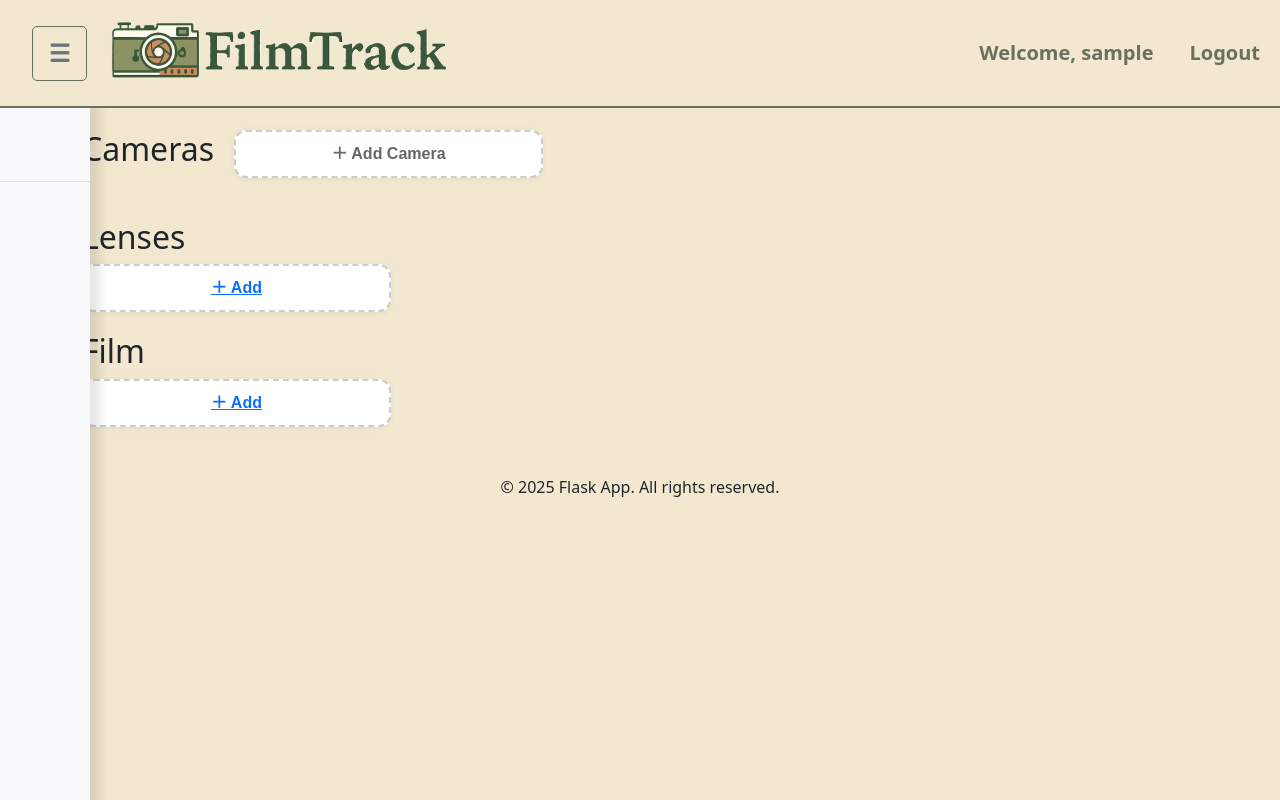
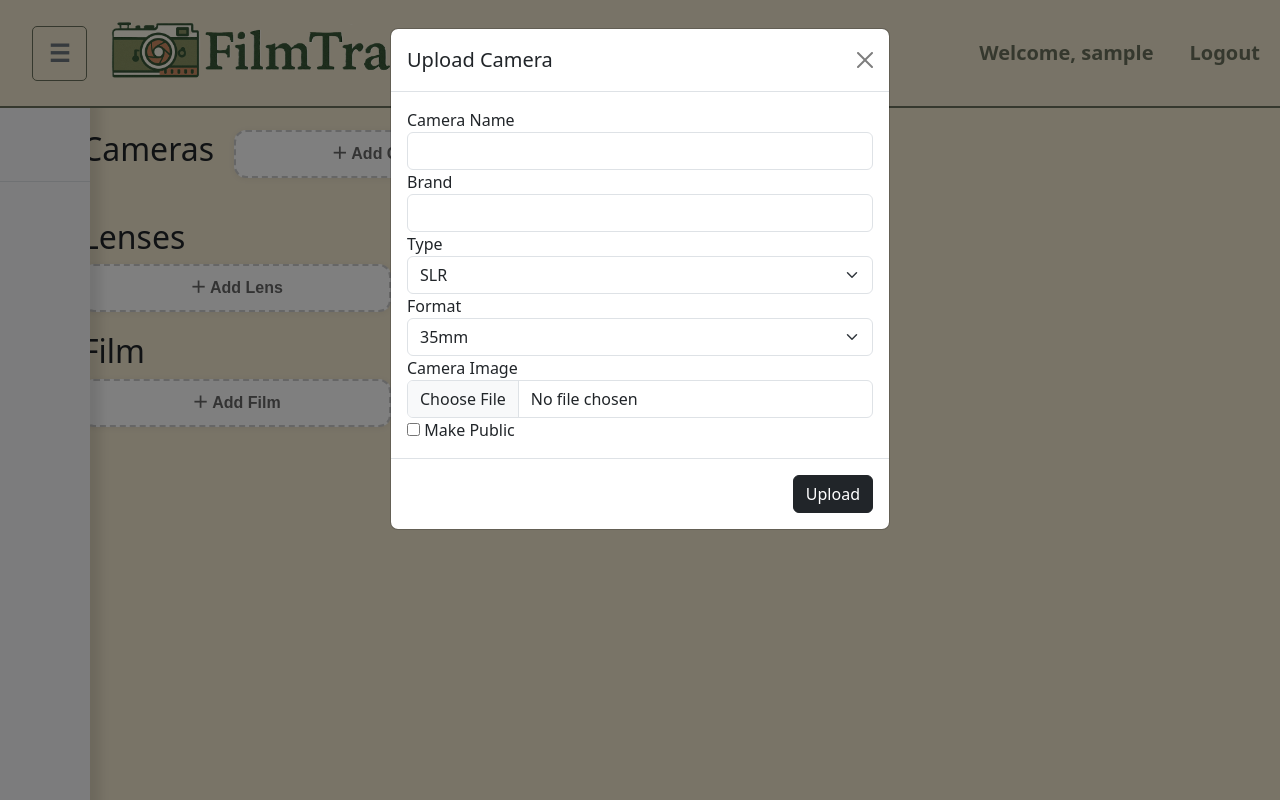
Before and after one commit to zhanzhan-lee/FilmTrack, a Flask app: page /gear in a window 1280 px wide, after a click on "＋ Add Camera". Run offline with Flask 3, Linux system fonts and the light colour scheme; the visitor is signed in with stand-in values (Sample User, id 1); data that the repository does not hold is empty.

Commit message:
feat(upload): add upload modals and dynamic gear list
- Add modals for Camera, Lens, and Film uploads
- Support AJAX form submission
- Auto-refresh gear cards after upload

```diff
--- a/app/routes/gear.py
+++ b/app/routes/gear.py
@@ -1,9 +1,17 @@
 # app/routes/gear.py
 from flask import Blueprint, render_template
+from flask import current_app
 from flask_login import login_required, current_user
 from app.models import Camera, Lens, Film
 from app.forms import CameraForm, LensForm, FilmForm
 from flask import jsonify
+from flask import request
+from werkzeug.utils import secure_filename
+import os
+from app import db
+
+
+
 
 gear = Blueprint('gear', __name__)
 
@@ -71,3 +79,100 @@ def get_film_data():
         }
         for film in films
     ])
+
+
+# _____________________________________________________________________
+
+
+@gear.route('/gear/upload_camera', methods=['POST'])
+@login_required
+def upload_camera():
+    form = CameraForm()
+    if form.validate_on_submit():
+        # 处理图片上传
+        image_file = form.image.data
+        image_path = None
+        if image_file:
+            filename = secure_filename(image_file.filename)
+            save_folder = os.path.join(current_app.static_folder, 'uploads', 'cameras')
+            os.makedirs(save_folder, exist_ok=True)
+            save_path = os.path.join(save_folder, filename)
+            image_file.save(save_path)
+            image_path = f'{filename}'  # 仅存相对路径
+
+        # 添加相机记录
+        new_camera = Camera(
+            name=form.name.data,
+            brand=form.brand.data,
+            type=form.type.data,
+            format=form.format.data,
+            image_path=image_path,
+            is_public=form.is_public.data,
+            user_id=current_user.id
+        )
+        db.session.add(new_camera)
+        db.session.commit()
+
+        return jsonify({'message': 'success'}), 200
+
+    return jsonify({'message': 'form invalid'}), 400
+
+
+@gear.route('/gear/upload_lens', methods=['POST'])
+@login_required
+def upload_lens():
+    form = LensForm()
+    if form.validate_on_submit():
+        image_file = form.image.data
+        image_path = None
+        if image_file:
+            filename = secure_filename(image_file.filename)
+            save_folder = os.path.join(current_app.static_folder, 'uploads', 'lenses')
+            os.makedirs(save_folder, exist_ok=True)
+            save_path = os.path.join(save_folder, filename)
+            image_file.save(save_path)
+            image_path = f'{filename}'
+
+        new_lens = Lens(
+            name=form.name.data,
+            brand=form.brand.data,
+            mount_type=form.mount_type.data,
+            image_path=image_path,
+            is_public=form.is_public.data,
+            user_id=current_user.id
+        )
+        db.session.add(new_lens)
+        db.session.commit()
+        return jsonify({'message': 'success'}), 200
+
+    return jsonify({'message': 'form invalid'}), 400
+
+@gear.route('/gear/upload_film', methods=['POST'])
+@login_required
+def upload_film():
+    form = FilmForm()
+    if form.validate_on_submit():
+        image_file = form.image.data
+        image_path = None
+        if image_file:
+            filename = secure_filename(image_file.filename)
+            save_folder = os.path.join(current_app.static_folder, 'uploads', 'films')
+            os.makedirs(save_folder, exist_ok=True)
+            save_path = os.path.join(save_folder, filename)
+            image_file.save(save_path)
+            image_path = f'{filename}'
+
+        new_film = Film(
+            name=form.name.data,
+            brand=form.brand.data,
+            iso=form.iso.data,
+            format=form.format.data,
+            image_path=image_path,
+            is_public=form.is_public.data,
+            user_id=current_user.id
+        )
+        db.session.add(new_film)
+        db.session.commit()
+        return jsonify({'message': 'success'}), 200
+
+    return jsonify({'message': 'form invalid'}), 400
--- a/app/static/js/gear.js
+++ b/app/static/js/gear.js
@@ -113,3 +113,68 @@ function loadFilms() {
             container.appendChild(addBtn);
         });
 }
+
+// ____________________________________________________________________________________________
+
+
+$(function () {
+    $('#camera-form').on('submit', function (e) {
+      e.preventDefault();
+      const formData = new FormData(this);
+      $.ajax({
+        url: '/gear/upload_camera',
+        type: 'POST',
+        data: formData,
+        contentType: false,
+        processData: false,
+        success: function () {
+          $('#cameraModal').modal('hide');
+          $('#camera-form')[0].reset();  // 清空表单
+          loadCameras();  // 🔁 实时刷新
+        },
+        error: function () {
+          alert("Upload failed.");
+        }
+      });
+    });
+  });
+
+  $('#lens-form').on('submit', function (e) {
+    e.preventDefault();
+    const formData = new FormData(this);
+    $.ajax({
+        url: '/gear/upload_lens',
+        type: 'POST',
+        data: formData,
+        contentType: false,
+        processData: false,
+        success: function () {
+            $('#lensModal').modal('hide');
+            $('#lens-form')[0].reset();
+            loadLenses();
+        },
+        error: function () {
+            alert("Upload lens failed.");
+        }
+    });
+});
+
+$('#film-form').on('submit', function (e) {
+    e.preventDefault();
+    const formData = new FormData(this);
+    $.ajax({
+        url: '/gear/upload_film',
+        type: 'POST',
+        data: formData,
+        contentType: false,
+        processData: false,
+        success: function () {
+            $('#filmModal').modal('hide');
+            $('#film-form')[0].reset();
+            loadFilms();
+        },
+        error: function () {
+            alert("Upload film failed.");
+        }
+    });
+});
--- /dev/null
+++ b/app/templates/_modals/camera_modal.html
@@ -0,0 +1,22 @@
+<div class="modal fade" id="cameraModal" tabindex="-1" aria-labelledby="cameraModalLabel" aria-hidden="true">
+    <div class="modal-dialog">
+      <form id="camera-form" enctype="multipart/form-data" class="modal-content">
+        <div class="modal-header">
+          <h5 class="modal-title" id="cameraModalLabel">Upload Camera</h5>
+          <button type="button" class="btn-close" data-bs-dismiss="modal"></button>
+        </div>
+        <div class="modal-body">
+          {{ camera_form.hidden_tag() }}
+          {{ camera_form.name.label }} {{ camera_form.name(class="form-control") }}
+          {{ camera_form.brand.label }} {{ camera_form.brand(class="form-control") }}
+          {{ camera_form.type.label }} {{ camera_form.type(class="form-select") }}
+          {{ camera_form.format.label }} {{ camera_form.format(class="form-select") }}
+          {{ camera_form.image.label }} {{ camera_form.image(class="form-control") }}
+          {{ camera_form.is_public() }} {{ camera_form.is_public.label }}
+        </div>
+        <div class="modal-footer">
+          {{ camera_form.submit(class="btn btn-dark") }}
+        </div>
+      </form>
+    </div>
+  </div>
--- /dev/null
+++ b/app/templates/_modals/film_modal.html
@@ -0,0 +1,22 @@
+<div class="modal fade" id="filmModal" tabindex="-1" aria-labelledby="filmModalLabel" aria-hidden="true">
+    <div class="modal-dialog">
+      <form id="film-form" enctype="multipart/form-data" class="modal-content">
+        <div class="modal-header">
+          <h5 class="modal-title" id="filmModalLabel">Upload Film</h5>
+          <button type="button" class="btn-close" data-bs-dismiss="modal"></button>
+        </div>
+        <div class="modal-body">
+          {{ film_form.hidden_tag() }}
+          {{ film_form.name.label }} {{ film_form.name(class="form-control") }}
+          {{ film_form.brand.label }} {{ film_form.brand(class="form-control") }}
+          {{ film_form.iso.label }} {{ film_form.iso(class="form-control") }}
+          {{ film_form.format.label }} {{ film_form.format(class="form-select") }}
+          {{ film_form.image.label }} {{ film_form.image(class="form-control") }}
+          {{ film_form.is_public() }} {{ film_form.is_public.label }}
+        </div>
+        <div class="modal-footer">
+          {{ film_form.submit(class="btn btn-dark") }}
+        </div>
+      </form>
+    </div>
+  </div>
--- /dev/null
+++ b/app/templates/_modals/lens_modal.html
@@ -0,0 +1,21 @@
+<div class="modal fade" id="lensModal" tabindex="-1" aria-labelledby="lensModalLabel" aria-hidden="true">
+    <div class="modal-dialog">
+      <form id="lens-form" enctype="multipart/form-data" class="modal-content">
+        <div class="modal-header">
+          <h5 class="modal-title" id="lensModalLabel">Upload Lens</h5>
+          <button type="button" class="btn-close" data-bs-dismiss="modal"></button>
+        </div>
+        <div class="modal-body">
+          {{ lens_form.hidden_tag() }}
+          {{ lens_form.name.label }} {{ lens_form.name(class="form-control") }}
+          {{ lens_form.brand.label }} {{ lens_form.brand(class="form-control") }}
+          {{ lens_form.mount_type.label }} {{ lens_form.mount_type(class="form-control") }}
+          {{ lens_form.image.label }} {{ lens_form.image(class="form-control") }}
+          {{ lens_form.is_public() }} {{ lens_form.is_public.label }}
+        </div>
+        <div class="modal-footer">
+          {{ lens_form.submit(class="btn btn-dark") }}
+        </div>
+      </form>
+    </div>
+  </div>
--- a/app/templates/base.html
+++ b/app/templates/base.html
@@ -81,6 +81,7 @@
 
     <script src="https://cdn.jsdelivr.net/npm/bootstrap@5.3.2/dist/js/bootstrap.bundle.min.js"></script>
     <script src="{{ url_for('static', filename='js/base-navbar.js') }}"></script>
+    <script src="https://code.jquery.com/jquery-3.6.0.min.js"></script>
 
     {% block scripts %}{% endblock %}
 
--- a/app/templates/gear.html
+++ b/app/templates/gear.html
@@ -14,6 +14,7 @@
 
 
         <h2>Cameras</h2>
+        <div id="camera-list" class="gear-section"></div>
         <!-- <div class="gear-section">
             {% for camera in cameras %}
             <div class="gear-card">
@@ -33,7 +34,7 @@
             {% endfor %}
             <div class="gear-card add-card"><a href="#">＋ Add</a></div>
         </div> -->
-        <div id="camera-list" class="gear-section"></div>
+
 
             <!-- JS 会动态插入内容 -->
     </div>
@@ -41,10 +42,10 @@
 
 
         <h2>Lenses</h2>
-        <div class="gear-section">
+        <div id="lens-list" class="gear-section"></div>
+        <!-- <div class="gear-section">
             {% for lens in lenses %}
             <div class="gear-card">
-                <!-- <img src="{{ url_for('static', filename='uploads/lenses/' ~ lens.image_path) if lens.image_path else url_for('static', filename='images/placeholder.jpg') }}" alt="Lens"> -->
                 <img src="{{
                     lens.image_path if lens.image_path and 'http' in lens.image_path
                     else url_for('static', filename=(lens.image_path and 'uploads/lenses/' ~ lens.image_path) or 'images/lens_placeholder.png')
@@ -58,13 +59,14 @@
             </div>
             {% endfor %}
             <div class="gear-card add-card"><a href="#">＋ Add</a></div>
-        </div>
+        </div> -->
 
         <h2>Film</h2>
-        <div class="gear-section">
+        <div id="film-list" class="gear-section"></div>
+        <!-- <div class="gear-section">
             {% for film in films %}
             <div class="gear-card">
-                <!-- <img src="{{ url_for('static', filename='uploads/films/' ~ film.image_path) if film.image_path else url_for('static', filename='images/placeholder.jpg') }}" alt="Film"> -->
+
                 <img src="{{
                     film.image_path if film.image_path and 'http' in film.image_path
                     else url_for('static', filename=(film.image_path and 'uploads/films/' ~ film.image_path) or 'images/film_placeholder.png')
@@ -79,7 +81,7 @@
             </div>
             {% endfor %}
             <div class="gear-card add-card"><a href="#">＋ Add</a></div>
-        </div>
+        </div> -->
     </div>
 
 </div>
@@ -90,3 +92,7 @@
 {% block scripts %}
 <script src="{{ url_for('static', filename='js/gear.js') }}"></script>
 {% endblock %}
+
+{% include "_modals/camera_modal.html" %}
+{% include "_modals/lens_modal.html" %}
+{% include "_modals/film_modal.html" %}
```
